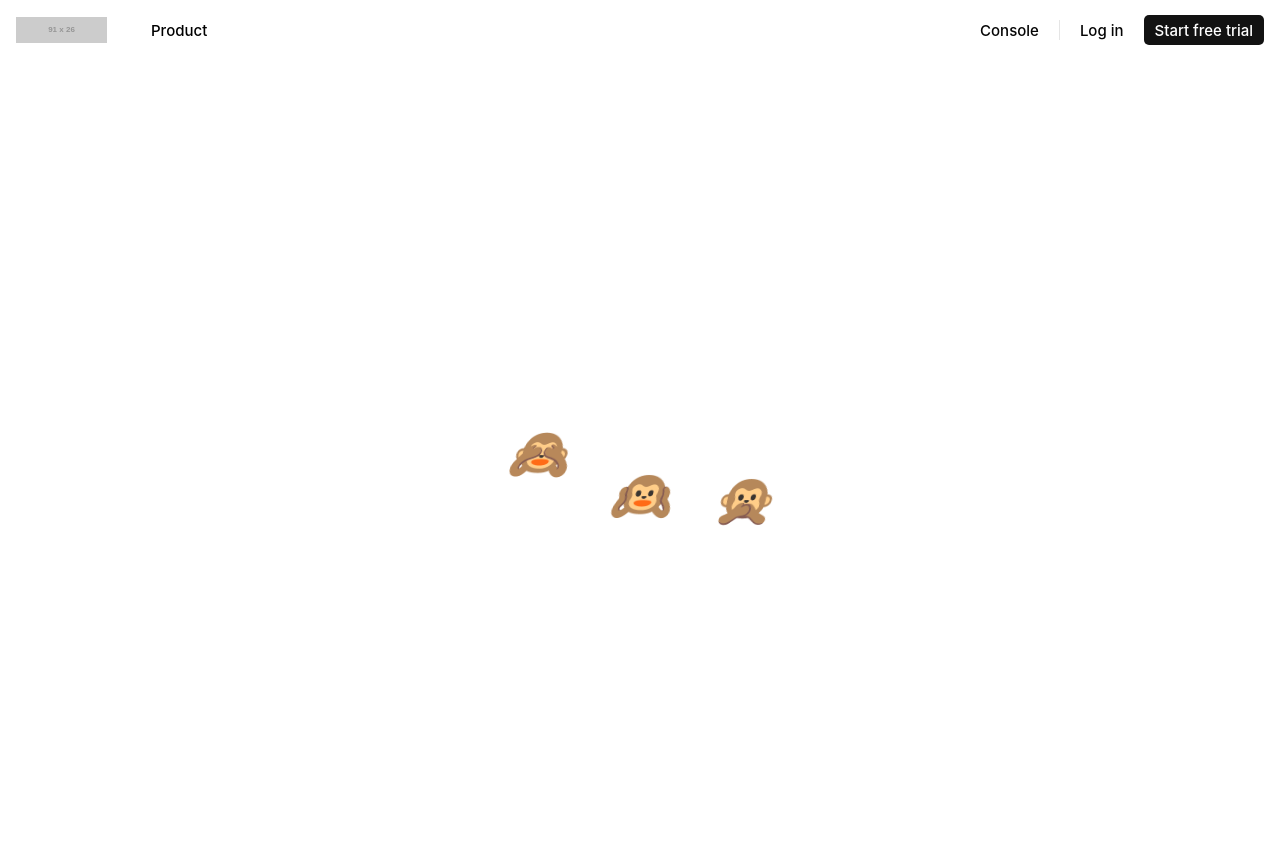
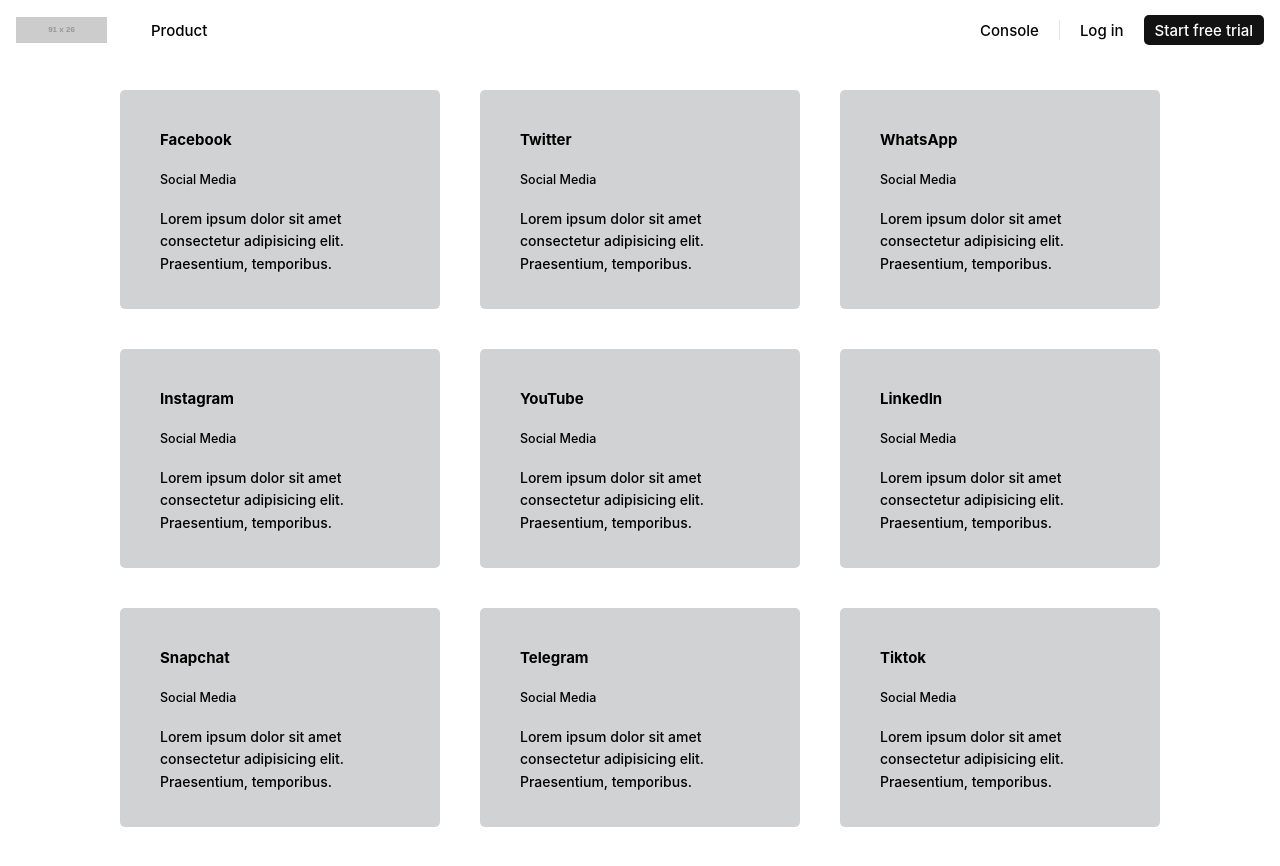
Before and after one commit to mishakrpv/account-management-react-go, a React (Vite) app: page / in a window 1280 px wide. Shown: the top 866 px of the page. Built offline with nearby package versions, Linux system fonts and the light colour scheme; a web font is replaced by a local one.

Commit message:
add cards to welcome page

```diff
--- a/src/components/Header/Header.jsx.css
+++ b/src/components/Header/Header.jsx.css
@@ -6,6 +6,7 @@
   height: 60px;
   padding: 15px 16px;
   align-items: center;
+  background: #fff;
 }
 
 .header.is_scrolled::after {
--- a/src/components/Welcome/Welcome.jsx
+++ b/src/components/Welcome/Welcome.jsx
@@ -2,17 +2,146 @@
 
 function Welcome() {
   return (
-    <div className="welcome-page-placeholder">
-      <i className="drop" style={{ "--order": 1 }}>
-        🙈
-      </i>
-      <i className="drop" style={{ "--order": 2 }}>
-        🙉
-      </i>
-      <i className="drop" style={{ "--order": 3 }}>
-        🙊
-      </i>
-    </div>
+    <>
+      <div class="container">
+        <div class="cards">
+          <div class="cards-inner">
+            <div>
+              <i class="fab fa-facebook"></i>
+            </div>
+
+            <div>
+              <h4>Facebook</h4>
+              <small>Social Media</small>
+              <p>
+                Lorem ipsum dolor sit amet consectetur adipisicing elit.
+                Praesentium, temporibus.
+              </p>
+            </div>
+          </div>
+
+          <div class="cards-inner">
+            <div>
+              <i class="fab fa-twitter"></i>
+            </div>
+
+            <div>
+              <h4>Twitter</h4>
+              <small>Social Media</small>
+              <p>
+                Lorem ipsum dolor sit amet consectetur adipisicing elit.
+                Praesentium, temporibus.
+              </p>
+            </div>
+          </div>
+
+          <div class="cards-inner">
+            <div>
+              <i class="fab fa-whatsapp"></i>
+            </div>
+
+            <div>
+              <h4>WhatsApp</h4>
+              <small>Social Media</small>
+              <p>
+                Lorem ipsum dolor sit amet consectetur adipisicing elit.
+                Praesentium, temporibus.
+              </p>
+            </div>
+          </div>
+
+          <div class="cards-inner">
+            <div>
+              <i class="fab fa-instagram"></i>
+            </div>
+
+            <div>
+              <h4>Instagram</h4>
+              <small>Social Media</small>
+              <p>
+                Lorem ipsum dolor sit amet consectetur adipisicing elit.
+                Praesentium, temporibus.
+              </p>
+            </div>
+          </div>
+
+          <div class="cards-inner">
+            <div>
+              <i class="fab fa-youtube"></i>
+            </div>
+
+            <div>
+              <h4>YouTube</h4>
+              <small>Social Media</small>
+              <p>
+                Lorem ipsum dolor sit amet consectetur adipisicing elit.
+                Praesentium, temporibus.
+              </p>
+            </div>
+          </div>
+
+          <div class="cards-inner">
+            <div>
+              <i class="fab fa-linkedin"></i>
+            </div>
+
+            <div>
+              <h4>LinkedIn</h4>
+              <small>Social Media</small>
+              <p>
+                Lorem ipsum dolor sit amet consectetur adipisicing elit.
+                Praesentium, temporibus.
+              </p>
+            </div>
+          </div>
+
+          <div class="cards-inner">
+            <div>
+              <i class="fab fa-snapchat"></i>
+            </div>
+
+            <div>
+              <h4>Snapchat</h4>
+              <small>Social Media</small>
+              <p>
+                Lorem ipsum dolor sit amet consectetur adipisicing elit.
+                Praesentium, temporibus.
+              </p>
+            </div>
+          </div>
+
+          <div class="cards-inner">
+            <div>
+              <i class="fab fa-telegram"></i>
+            </div>
+
+            <div>
+              <h4>Telegram</h4>
+              <small>Social Media</small>
+              <p>
+                Lorem ipsum dolor sit amet consectetur adipisicing elit.
+                Praesentium, temporibus.
+              </p>
+            </div>
+          </div>
+
+          <div class="cards-inner">
+            <div>
+              <i class="fab fa-tiktok"></i>
+            </div>
+
+            <div>
+              <h4>Tiktok</h4>
+              <small>Social Media</small>
+              <p>
+                Lorem ipsum dolor sit amet consectetur adipisicing elit.
+                Praesentium, temporibus.
+              </p>
+            </div>
+          </div>
+        </div>
+      </div>
+    </>
   );
 }
 
--- a/src/components/Welcome/Welcome.jsx.css
+++ b/src/components/Welcome/Welcome.jsx.css
@@ -1,25 +1,54 @@
-.welcome-page-placeholder {
-  display: flex;
-  position: absolute;
-  top: 50%;
-  left: 50%;
-  transform: translate(-50%, -50%);
+.cards {
+  display: grid;
+  grid-template-columns: 1fr;
+  gap: 40px;
+  padding: 0 30px 50px;
 }
 
-.drop {
-  margin: 0 20px 0 20px;
-  font-size: 50px;
-  animation: dropIn 1.5s ease infinite;
-  animation-delay: calc(var(--order) * 100ms);
+.cards .cards-inner {
+  display: flex;
+  background-color: #d1d2d3;
+  padding: 20px;
+  border-radius: 5px;
+  transition: box-shadow 0.15s;
 }
-@keyframes dropIn {
-  0% {
-    transform: translateY(-100px);
+
+.cards .cards-inner:hover {
+  box-shadow: 0 5px 20px rgba(0, 0, 0, 0.5);
+}
+
+.cards .cards-inner div i {
+  margin-right: 20px;
+  font-size: 24px;
+}
+
+.cards .cards-inner div p {
+  margin-top: 20px;
+  line-height: 1.6;
+  font-size: 14px;
+}
+
+@media (min-width: 600px) {
+  main h1 {
+    max-width: 500px;
+    margin: auto;
   }
-  50% {
-    transform: translateY(100px);
-  }
-  100% {
-    transform: translateY(-100px);
+
+  .cards {
+    grid-template-columns: repeat(2, 1fr);
   }
 }
+
+@media (min-width: 912px) {
+  .cards {
+    grid-template-columns: repeat(3, 1fr);
+  }
+}
+
+@media (min-width: 1200px) {
+  .container {
+    max-width: 1100px;
+    margin: auto;
+    margin-top: 30px;
+  }
+}
```
